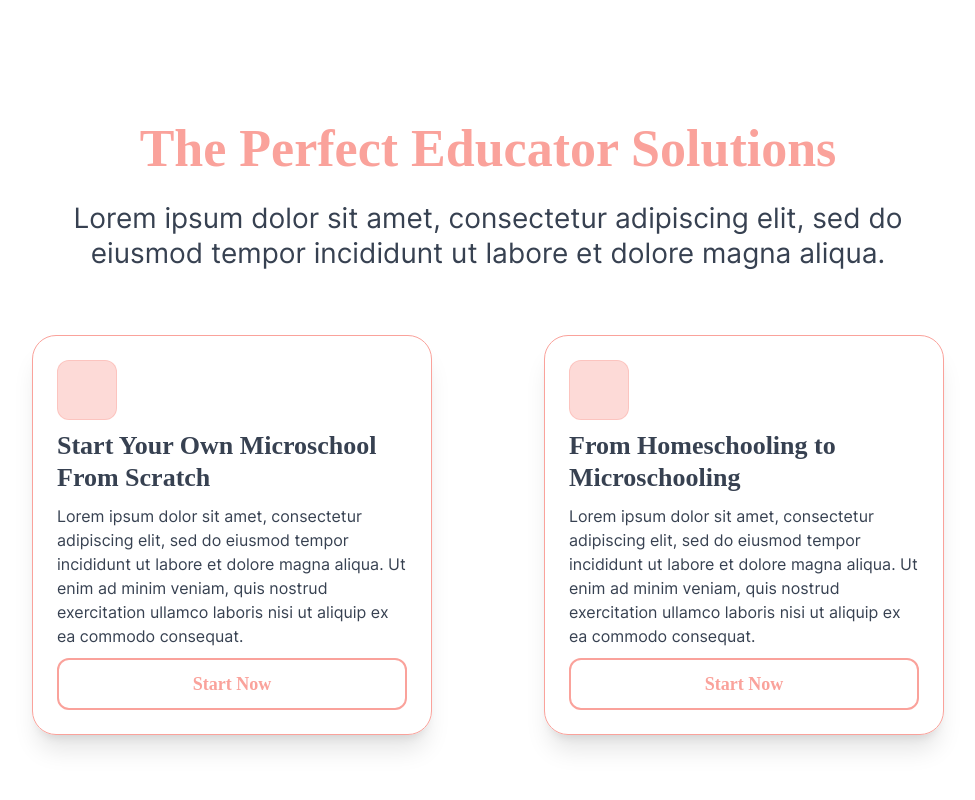
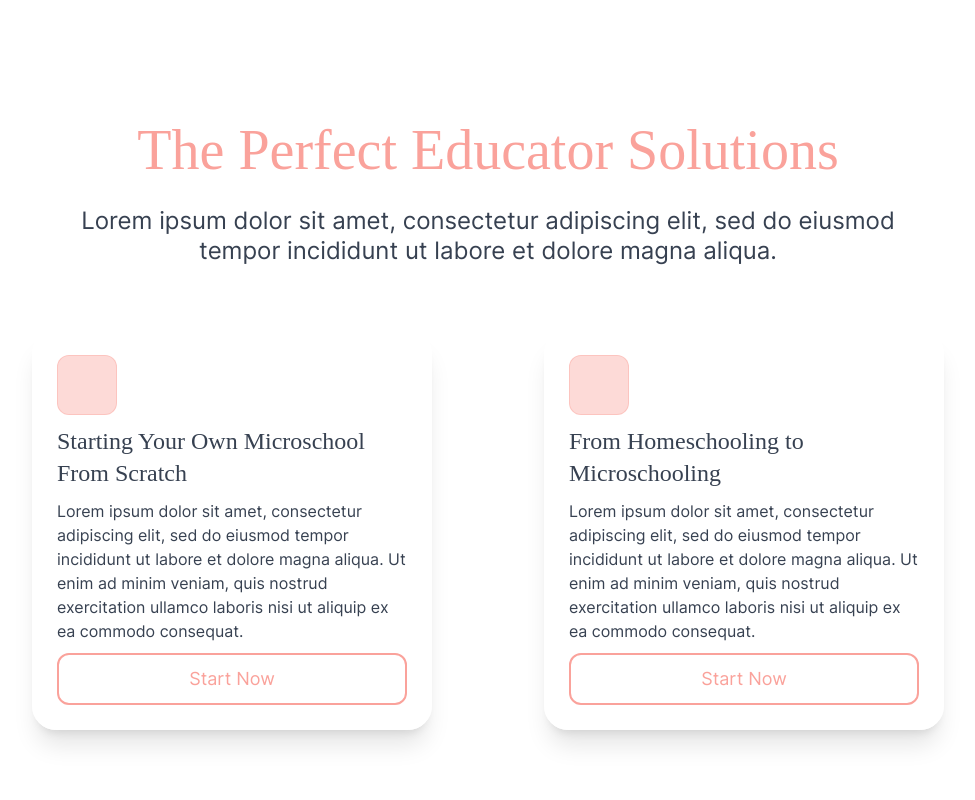
Before and after one commit to Cadogy/MicroschoolCoach, a Next.js app: page /home in a window 1280 px wide. Shown: the part 1180-1980 px from the top of the page, without its empty margins (152-1127 px from the left). Built offline with nearby package versions, Linux system fonts and the light colour scheme.

Commit message:
Fixed homepage components

```diff
--- a/src/components/homepage/About/About.tsx
+++ b/src/components/homepage/About/About.tsx
@@ -13,9 +13,9 @@ const About = () => {
         <div className='aboutGridContainer'>
           <div className='aboutFlexBox flex max-w-[1620px] flex-row flex-nowrap items-center gap-16 p-8'>
             <div className='aboutFlexBoxContainer flex w-[100%] items-center justify-center'>
-              <div className='aboutImageContent h-[500px] w-[700px]'>
+              <div className='aboutImageContent rounded-[64px] rounded-r-none rounded-br-md rounded-tr-md bg-[rgb(255,173,173)]/20 p-3'>
                 <img
-                  className='h-[500px] w-[700px] rounded-[64px] rounded-tr-[64px] object-cover object-right'
+                  className='h-[500px] w-[700px] rounded-[64px] rounded-r-none rounded-br-md rounded-tr-md object-cover object-right'
                   src='/images/Colossal-Academy-1.jpg'
                   alt=''
                 />
@@ -36,7 +36,7 @@ const About = () => {
                   Lorem ipsum dolor sit amet consectetur adipiscing elit.
                 </p>
               </div>
-              <div className='mt-12 flex w-full flex-col gap-2'>
+              <div className='ml-6 mt-12 flex w-full flex-col gap-2'>
                 {aboutCheckMarks.map((item, index) => (
                   <div className='flex w-full items-center justify-center gap-8 sm:justify-start'>
                     <div className='bg-primary-500 h-[32px] w-[32px] rounded-full'></div>
--- a/src/components/homepage/Hero/Hero.tsx
+++ b/src/components/homepage/Hero/Hero.tsx
@@ -11,9 +11,7 @@ const Hero = () => {
         </h1>
         <p className='my-[6%] w-full text-[1.5em] leading-[1.25em]'>
           Lorem ipsum dolor sit amet, consectetur adipiscing elit, sed do
-          eiusmod tempor incididunt ut labore et dolore magna aliqua. Ut enim ad
-          minim veniam, quis nostrud exercitation ullamco laboris nisi ut
-          aliquip ex ea commodo consequat.
+          eiusmod tempor incididunt ut labore et dolore magna aliqua.
         </p>
         <div className='flex w-full flex-col items-center text-[1.1em] font-semibold lg:flex-row lg:gap-6 xl:text-[1.3em]'>
           <div className=''>
--- a/src/components/homepage/Solutions/Solutions.tsx
+++ b/src/components/homepage/Solutions/Solutions.tsx
@@ -1,44 +1,57 @@
-import React from 'react'
+import React from 'react';
 
 const coachingSolutions = [
   {
-    title: 'Start Your Own Microschool From Scratch',
-    description: 'Lorem ipsum dolor sit amet, consectetur adipiscing elit, sed do eiusmod tempor incididunt ut labore et dolore magna aliqua. Ut enim ad minim veniam, quis nostrud exercitation ullamco laboris nisi ut aliquip ex ea commodo consequat.',
+    title: 'Starting Your Own Microschool From Scratch',
+    description:
+      'Lorem ipsum dolor sit amet, consectetur adipiscing elit, sed do eiusmod tempor incididunt ut labore et dolore magna aliqua. Ut enim ad minim veniam, quis nostrud exercitation ullamco laboris nisi ut aliquip ex ea commodo consequat.',
     link: '',
   },
   {
     title: 'From Homeschooling to Microschooling',
-    description: 'Lorem ipsum dolor sit amet, consectetur adipiscing elit, sed do eiusmod tempor incididunt ut labore et dolore magna aliqua. Ut enim ad minim veniam, quis nostrud exercitation ullamco laboris nisi ut aliquip ex ea commodo consequat.',
+    description:
+      'Lorem ipsum dolor sit amet, consectetur adipiscing elit, sed do eiusmod tempor incididunt ut labore et dolore magna aliqua. Ut enim ad minim veniam, quis nostrud exercitation ullamco laboris nisi ut aliquip ex ea commodo consequat.',
     link: '',
   },
   {
     title: 'Department of Education (DOE) Accredidation',
-    description: 'Lorem ipsum dolor sit amet, consectetur adipiscing elit, sed do eiusmod tempor incididunt ut labore et dolore magna aliqua. Ut enim ad minim veniam, quis nostrud exercitation ullamco laboris nisi ut aliquip ex ea commodo consequat.',
+    description:
+      'Lorem ipsum dolor sit amet, consectetur adipiscing elit, sed do eiusmod tempor incididunt ut labore et dolore magna aliqua. Ut enim ad minim veniam, quis nostrud exercitation ullamco laboris nisi ut aliquip ex ea commodo consequat.',
     link: '',
   },
-]
+];
 
 const Solutions = () => {
   return (
-    <div className='h-full flex flex-col lg:py-40 py-20 justify-center items-center gap-16 text-gray-700'>
-      <div className='text-center max-w-[900px] flex flex-col gap-6'>
-        <h2 className='font-junge lg:text-[3.25rem] text-[2.75rem] leading-[1.1em] text-primary-500'>The Perfect Educator Solutions</h2>
-        <p className='leading-[1.25em] px-4 lg:text-[1.75rem] text-[1.5rem]'>Lorem ipsum dolor sit amet, consectetur adipiscing elit, sed do eiusmod tempor incididunt ut labore et dolore magna aliqua.</p>
+    <div className='flex h-full flex-col items-center justify-center gap-16 py-20 text-gray-700 lg:py-40'>
+      <div className='flex max-w-[900px] flex-col gap-6 text-center'>
+        <h2 className='font-junge text-primary-500 text-[3.5em] font-normal leading-[1.1em]'>
+          The Perfect Educator Solutions
+        </h2>
+        <p className='px-4 text-[1.5em] leading-[1.25em]'>
+          Lorem ipsum dolor sit amet, consectetur adipiscing elit, sed do
+          eiusmod tempor incididunt ut labore et dolore magna aliqua.
+        </p>
       </div>
-      <div className='flex flex-wrap justify-center xl:gap-28 lg:gap-20 md:gap-12 gap-10'>
+      <div className='flex flex-wrap justify-center gap-10 md:gap-12 lg:gap-20 xl:gap-28'>
         {coachingSolutions.map((solution, index) => (
-          <div key={index} className='w-[400px] h-[400px] rounded-3xl shadow-xl p-6 flex flex-col justify-between hover:rounded-none hover:bg-primary-500/10 border-[1px] border-primary-500  transition-all group'>
-            <div className='bg-primary-500/40 w-[60px] h-[60px] rounded-xl group-hover:rounded-none group-hover:scale-110 border-[1px] border-primary-500/40 group-hover:border-primary-500 transition-all'></div>
-            <h3 className='font-junge text-[26px]'>{solution.title}</h3>
+          <div
+            key={index}
+            className='hover:bg-primary-500/10 hover:border-primary-500 group flex h-[400px] w-[400px] flex-col justify-between rounded-3xl border-[1px] border-[rgb(255,255,255)] p-6 shadow-xl transition-all hover:rounded-none hover:border-[1px]'
+          >
+            <div className='bg-primary-500/40 border-primary-500/40 group-hover:border-primary-500 h-[60px] w-[60px] rounded-xl border-[1px] transition-all group-hover:scale-110 group-hover:rounded-none'></div>
+            <h3 className='font-junge text-[24px] font-normal'>
+              {solution.title}
+            </h3>
             <p>{solution.description}</p>
-            <button className='border-2 border-primary-500 rounded-xl py-3 text-primary-500 text-[18px] font-black font-junge hover:bg-primary-500 hover:text-white hover:shadow-md hover:-translate-y-1 transition-all'>
+            <button className='border-primary-500 text-primary-500 hover:bg-primary-500 rounded-xl border-2 py-3 text-[18px] transition-all hover:-translate-y-1 hover:text-white hover:shadow-md'>
               Start Now
             </button>
           </div>
         ))}
       </div>
     </div>
-  )
-}
+  );
+};
 
-export default Solutions
+export default Solutions;
```
